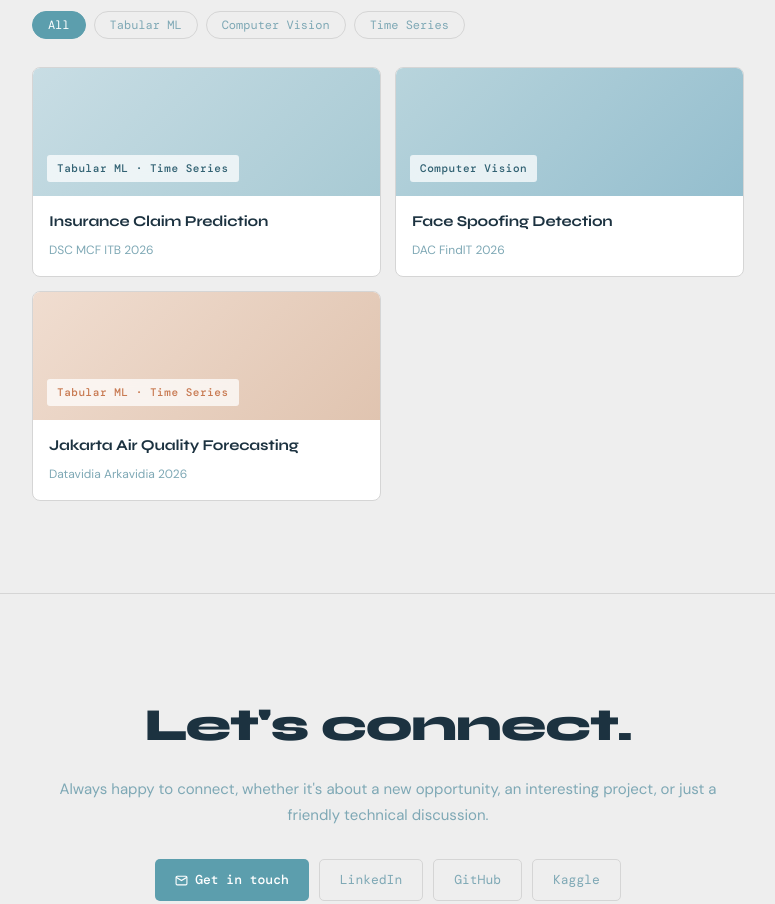
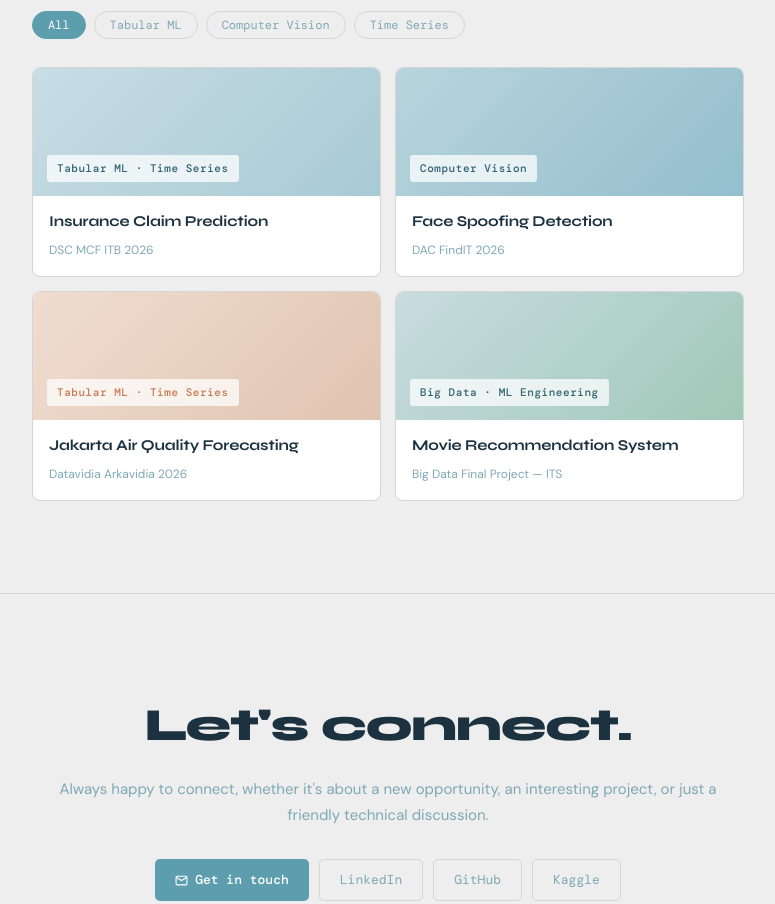
Before and after one commit to rmnovianmalcolmb/portfolio, a website: page index.html in a window 1280 px wide. Shown: the part 2062-2966 px from the top of the page, without its empty margins (252-1027 px from the left). Drawn offline with nearby package versions, Linux system fonts and the light colour scheme; a web font is replaced by a local one.

Commit message:
Add Movie Recommendation System (Big Data) project

```diff
--- a/index.html
+++ b/index.html
@@ -321,6 +321,7 @@
     .t-cv      { background: linear-gradient(135deg, #b8d4dc, #94bece); }
     .t-ts      { background: linear-gradient(135deg, #f0ddd0, #e0c4b0); }
     .t-wip     { background: linear-gradient(135deg, #e8d8cc, #d8c0a8); }
+    .t-bigdata { background: linear-gradient(135deg, #c8dce0, #a0c8b8); }
 
     .proj-body { padding: 16px; display: flex; flex-direction: column; gap: 8px; flex: 1; }
     .proj-title { font-family: var(--font-display); font-size: 15px; font-weight: 700; letter-spacing: -0.01em; line-height: 1.3; }
@@ -688,6 +689,16 @@
         </div>
       </a>
 
+      <a class="proj-card" href="#" data-project="bigdata" data-tags="big data kafka spark docker streamlit recommendation system" data-cat="tabular">
+        <div class="proj-thumb t-bigdata">
+          <span class="thumb-label" style="color:var(--slate)">Big Data · ML Engineering</span>
+        </div>
+        <div class="proj-body">
+          <p class="proj-title">Movie Recommendation System</p>
+          <p class="proj-org">Big Data Final Project — ITS</p>
+        </div>
+      </a>
+
       <p class="proj-empty" id="proj-empty">No projects match your search.</p>
     </div>
   </div>
@@ -823,6 +834,19 @@
         { src: BASE + 'Arkavidia%20Datavidia%2010/images/station_month_heatmap.png',  cap: 'Station × month heatmap of TIDAK SEHAT rate' },
       ]
     },
+    bigdata: {
+      title: 'Movie Recommendation System',
+      org: 'Big Data Final Project — ITS',
+      score: '',
+      desc: 'A full-stack big data pipeline for real-time movie recommendations. Apache Kafka streams user activity data to MinIO object storage, Apache Spark processes it in batch every 5 minutes to train a collaborative filtering model, and a Streamlit dashboard serves live recommendations and search. The entire stack runs containerized with Docker Compose. Built as a group project (5 members).',
+      github: 'https://github.com/naufalhakims/bigdata-final-project',
+      images: [
+        { src: 'https://github.com/user-attachments/assets/31cd312c-8ea8-40e3-8426-a7f9b4d16ca0', cap: 'Streamlit landing page' },
+        { src: 'https://github.com/user-attachments/assets/04d2fa33-cdf6-4f81-9168-4ca4c6c87497', cap: 'Film search page' },
+        { src: 'https://github.com/user-attachments/assets/9993d784-14e8-4e6b-a563-6d9f1fba34d9', cap: 'Recommendation results page' },
+        { src: 'https://github.com/user-attachments/assets/9951a7d8-2031-4591-bd89-1266aab3d619', cap: 'Real-time streaming dashboard' },
+      ]
+    },
     bdc: {
       title: 'Steel Surface Defect Classification',
       org: 'BDC Satria Data 2026 · 7-class · ongoing',
```
